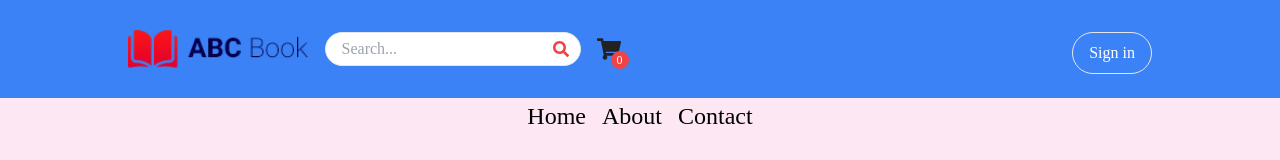
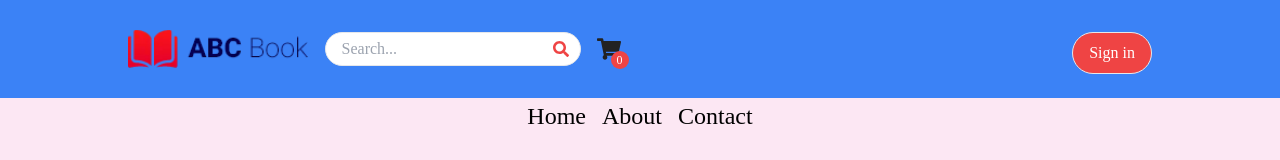
Before and after one commit to MuzammalAnsari/Book-Ecommerce, a React (Create React App) app: page / in a window 1280 px wide. Shown: the top 160 px of the page. Built offline with nearby package versions, Linux system fonts and the light colour scheme; no server answers.

Commit message:
some more chenges in header

```diff
--- a/src/Components/Header/Header.js
+++ b/src/Components/Header/Header.js
@@ -79,7 +79,7 @@ function Header() {
                         {/* <Link to="/dashboard" className="text-white ms-6 boarder hover:bg-blue-600 bg-light-400 p-2 rounded-3xl mt-3">Dashboard</Link> */}
                         {!isAuth ?
                             <Link to="/auth/login">
-                                <button className="bg-blue-500 border hover:bg-blue-600 text-white py-2 px-4 rounded-full mt-2">
+                                <button className="bg-red-500 border hover:bg-blue-600 text-white py-2 px-4 rounded-full mt-2">
                                     Sign in
                                 </button>
                             </Link>
@@ -106,7 +106,7 @@ function Header() {
                             {/* <Link to="/dashboard" className="text-white ms-6">Dashboard</Link> */}
                             {!isAuth ?
                                 <Link to="/auth/login">
-                                    <button className="bg-blue-500 border hover:bg-red-600 text-white py-2 px-4 rounded-full mt-2">
+                                    <button className="bg-red-500 border hover:bg-red-600 text-white py-2 px-4 rounded-full mt-2">
                                         Sign in
                                     </button>
                                 </Link>
```
